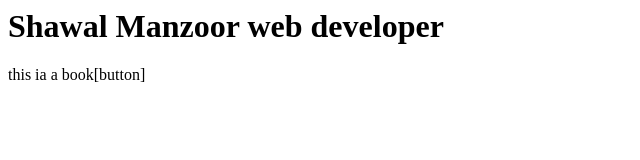
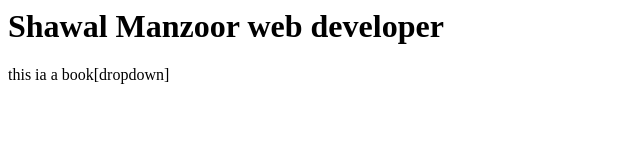
Before and after one commit to shawalmanzoor864-lab/backend-code, a plain HTML site: page index.html in a window 1280 px wide. Shown: the full height of the page, 0-640 px from the left. Drawn offline with Linux system fonts and the light colour scheme.

Commit message:
changed main

```diff
--- a/index.html
+++ b/index.html
@@ -6,6 +6,6 @@
 </head>
 <body>
     <h1>Shawal Manzoor web developer</h1>
-    <p>this ia a book[button]</p>
+    <p>this ia a book[dropdown]</p>
 </body>
 </html>
```
